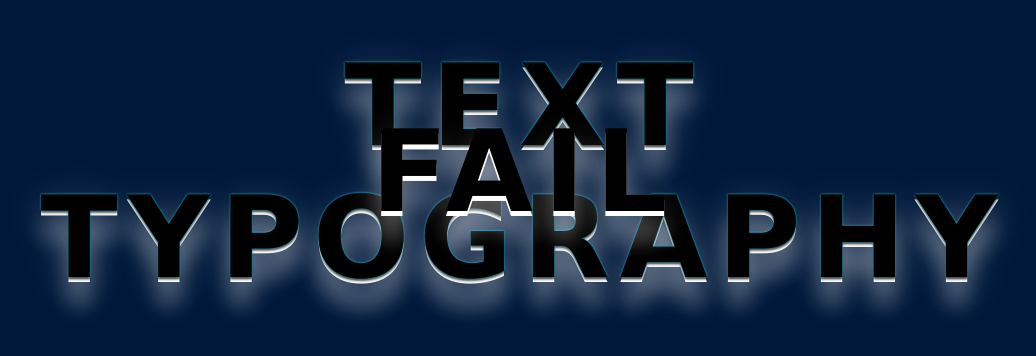
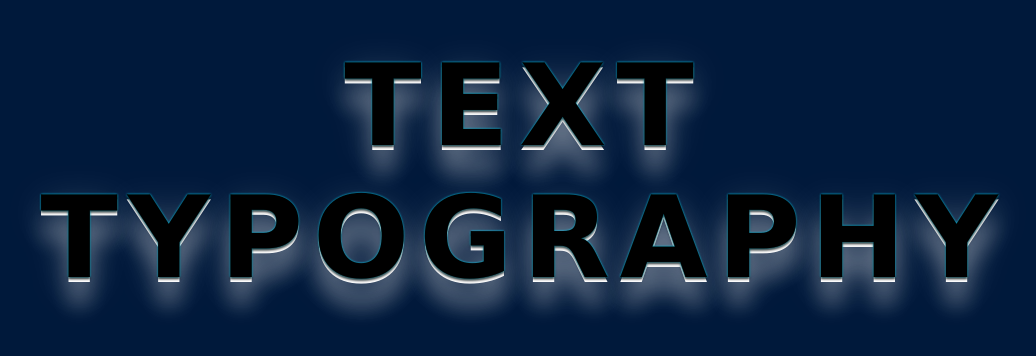
Before and after one commit to Khotamov/text-typography-, a plain HTML site: page index.html in a window 1280 px wide. Shown: the part 228-584 px from the top of the page, without its empty margins (116-1152 px from the left). Drawn offline with Linux system fonts and the light colour scheme.

Commit message:
Update index.html

```diff
--- a/index.html
+++ b/index.html
@@ -8,7 +8,7 @@
 </head>
 <body>
     <h1 data-title="Text Typography">Text Typography</h1>
-    <h1>fail</h1>
+
 
 </body>
 </html>
```
